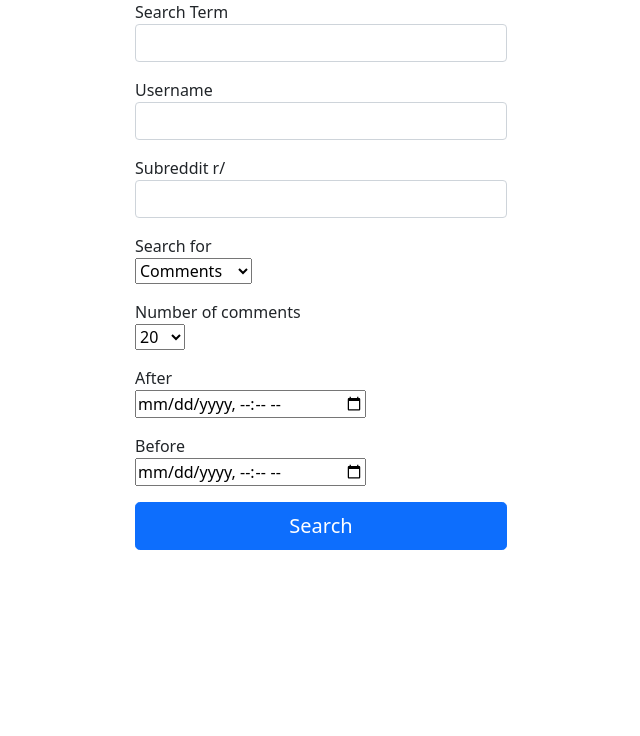
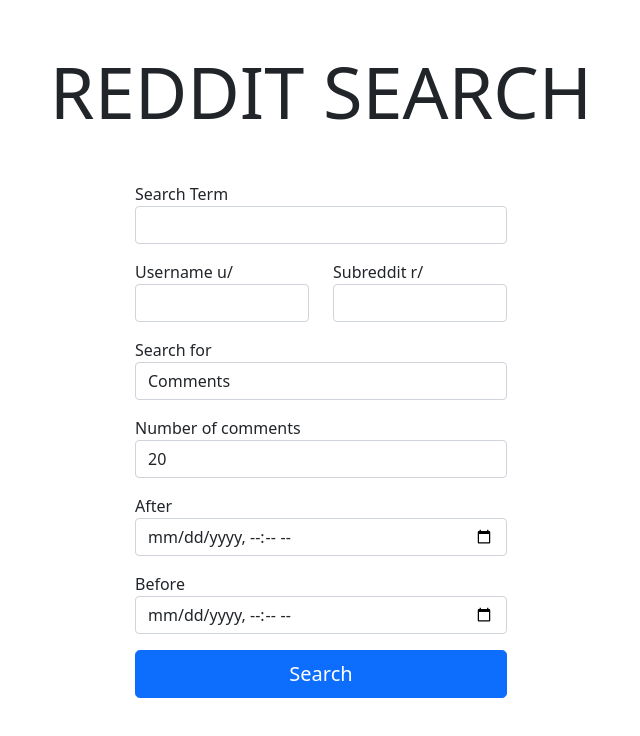
Before and after one commit to Shamalaya/reddit-search, a React (Create React App) app: page / in a window 1280 px wide. Shown: the top 736 px of the page, without its empty margins (319-959 px from the left). Built offline with nearby package versions, Linux system fonts and the light colour scheme.

Commit message:
fix: style fixes

```diff
--- a/src/App.js
+++ b/src/App.js
@@ -11,6 +11,7 @@
 
   return (
     <Container>
+      <h1 className="text-center mt-5 mb-5 display-2 ">REDDIT SEARCH</h1>
       <SearchForm />
       {isError ? <Error /> : null}
       {messages && <CommentList />}
--- a/src/components/CommentList.js
+++ b/src/components/CommentList.js
@@ -2,12 +2,15 @@
 import { useSelector } from "react-redux";
 import { ListGroup } from "react-bootstrap";
 import ListItem from "./ListItem";
+import Sort from "./Sort";
+import { selectSortedMessages } from "../features/message/messagesSlice";
 function CommentList() {
-  const messages = useSelector((store) => store.messages.data);
+  const messages = useSelector(selectSortedMessages);
 
   return (
     <>
-      <p>{messages.length} results </p>
+      <Sort />
+      <p className="text-center">{messages.length} results </p>
       <ListGroup>
         {messages.map((el) => {
           return <ListItem key={el.id} {...el} />;
--- a/src/components/ListItem.js
+++ b/src/components/ListItem.js
@@ -6,7 +6,7 @@
 function ListItem({ body, subreddit, created_utc, title, permalink, score }) {
   return (
     <ListGroup.Item>
-      <div className="d-flex flex-row">
+      <div className="d-flex flex-row mb-2">
         <a
           href={`https://www.reddit.com/r/${subreddit}`}
           target="_blank"
@@ -38,6 +38,7 @@
           target="_blank"
           rel="noreferrer"
           aria-label="Reddit"
+          className="text-break"
         >
           {title ? title : body}
         </a>
--- a/src/components/SearchForm.js
+++ b/src/components/SearchForm.js
@@ -4,7 +4,7 @@
 import "bootstrap/dist/css/bootstrap.min.css";
 import { fetchMessages } from "../features/message/messagesSlice";
 import { useDispatch } from "react-redux";
-import Button from "react-bootstrap/Button";
+import { Button, Col, Row } from "react-bootstrap";
 const SearchForm = () => {
   const dispatch = useDispatch();
 
@@ -50,10 +50,12 @@
               type="text"
               aria-label="search term"
             />
-            <ErrorMessage name="username" />
+            <ErrorMessage name="searchTerm" />
           </div>
+          <Row>
+            <Col>
               <div className="form-group mb-3">
-            <label htmlFor="username">Username</label>
+                <label htmlFor="username">Username u/</label>
                 <Field
                   name="username"
                   className={
@@ -65,7 +67,9 @@
                   aria-label="username"
                 />
                 <ErrorMessage name="username" />
-          </div>
+              </div>{" "}
+            </Col>
+            <Col>
               <div className="form-group mb-3">
                 <label htmlFor="subreddit">Subreddit r/</label>
 
@@ -81,21 +85,31 @@
                 />
                 <ErrorMessage name="subreddit" />
               </div>
-
-          <div className="form-group mb-3">
+            </Col>
+          </Row>
+          <Row className="form-group mb-3 ">
             <label htmlFor="type">Search for</label>{" "}
             <div>
-              <Field as="select" name="type" aria-label="search type">
+              <Field
+                as="select"
+                name="type"
+                aria-label="search type"
+                className="form-control"
+              >
                 <option value="comment">Comments</option>
                 <option value="submission">Submissions</option>
               </Field>
             </div>
-          </div>
-
-          <div className="form-group mb-3">
+          </Row>
+          <Row className="form-group mb-3">
             <label htmlFor="size">Number of comments</label>{" "}
             <div>
-              <Field as="select" name="size" aria-label="size">
+              <Field
+                as="select"
+                name="size"
+                aria-label="size"
+                className="form-control"
+              >
                 <option value="20">20</option>
                 <option value="50">50</option>
                 <option value="100">100</option>
@@ -103,19 +117,36 @@
                 <option value="500">500</option>
               </Field>
             </div>
-          </div>
+          </Row>
+
+          <Row className="mb-3">
+            <Col>
               <div className="form-group mb-3">
                 <label htmlFor="after">After</label>{" "}
                 <div>
-              <Field type="datetime-local" name="after" aria-label="After" />
+                  <Field
+                    type="datetime-local"
+                    name="after"
+                    aria-label="After"
+                    className="form-control mb-3"
+                  />
                 </div>
               </div>
-          <div className="form-group mb-3">
+            </Col>
+            <Col>
+              <div className="form-group">
                 <label htmlFor="before">Before</label>
                 <div>
-              <Field type="datetime-local" name="before" aria-label="Before" />
+                  <Field
+                    type="datetime-local"
+                    name="before"
+                    aria-label="Before"
+                    className="form-control"
+                  />
                 </div>
               </div>
+            </Col>
+          </Row>
           <div className="d-grid gap-2">
             <Button type="submit" size="lg">
               Search
--- a/src/index.css
+++ b/src/index.css
@@ -54,3 +54,7 @@
 .date {
   font-size: 0.8rem;
 }
+
+h1 {
+  font-weight: 500 !important;
+}
--- a/src/index.js
+++ b/src/index.js
@@ -1,7 +1,7 @@
 import React from "react";
 import ReactDOM from "react-dom/client";
 import "./index.css";
-
+import "bootstrap/dist/css/bootstrap.min.css";
 import App from "./App";
 import { store } from "./store";
 import { Provider } from "react-redux";
```
Lines whose indentation alone changed are shown as unchanged.
